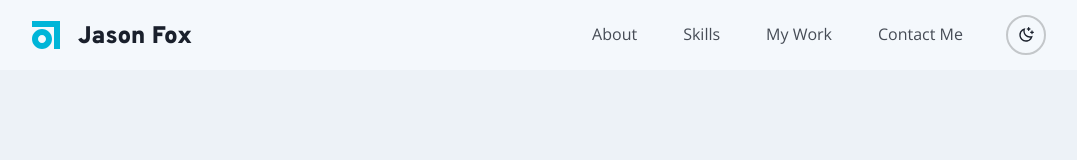
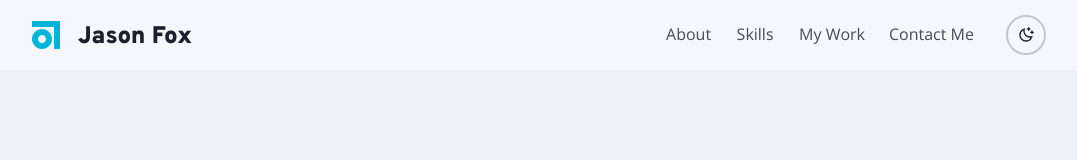
Before and after one commit to jsonFox/portfolio, a React (Vite) app: page / in a window 1280 px wide. Shown: the top 160 px of the page, without its empty margins (106-1183 px from the left). Built offline with nearby package versions, Linux system fonts and the light colour scheme; a web font is replaced by a local one.

Commit message:
Adjust header nav link animation

```diff
--- a/src/theme.ts
+++ b/src/theme.ts
@@ -87,27 +87,14 @@ const overrides = extendTheme({
           bg: 'none',
           opacity: 0.8,
           m: 0,
-          py: 3,
-          px: 2,
+          p: 0,
           h: '1.5rem',
-          borderRadius: 4,
+          borderRadius: 0,
           borderBottom: '3px solid #00000000',
-          borderLeft: '3px solid #00000000',
-          borderRight: '3px solid #00000000',
-          borderTop: '3px solid #00000000',
-          transitionProperty: 'border-bottom, border-left, border-right, border-top',
-          transitionDuration: '0.8s',
-          transitionDelay: '0s, 0.1s, 0.3s, 0.2s',
+          transition: '0.2s',
           _hover: {
             opacity: 1,
             borderBottom: '3px solid #00B5D8',
-            borderLeft: '3px solid #00B5D8',
-            borderRight: '3px solid #00B5D8',
-            borderTop: '3px solid #00B5D8',
-          },
-          _active: {
-            borderLeft: '3px solid #00000000',
-            borderRight: '3px solid #00000000',
           },
         },
         'toggle': (props: StyleFunctionProps) => ({
```
